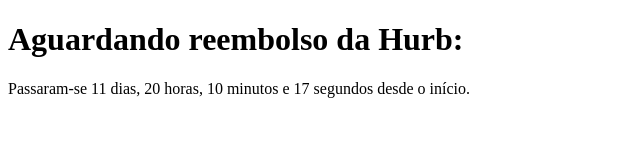
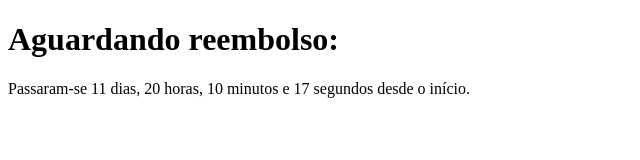
Before and after one commit to eduardopotel/contador-progressivo, a plain HTML site: page index.html in a window 1280 px wide. Shown: the whole page, without its empty margins (0-640 px from the left). Drawn offline with Linux system fonts and the light colour scheme.

Commit message:
Update index.html

```diff
--- a/index.html
+++ b/index.html
@@ -1,10 +1,10 @@
 <!DOCTYPE html>
 <html>
 <head>
-    <title>Contador Progressivo</title>
+    <title>Aguardando reembolso:</title>
 </head>
 <body>
-    <h1>Aguardando reembolso da Hurb:</h1>
+    <h1>Aguardando reembolso:</h1>
     <p id="contador"></p>
 
     <script>
```
